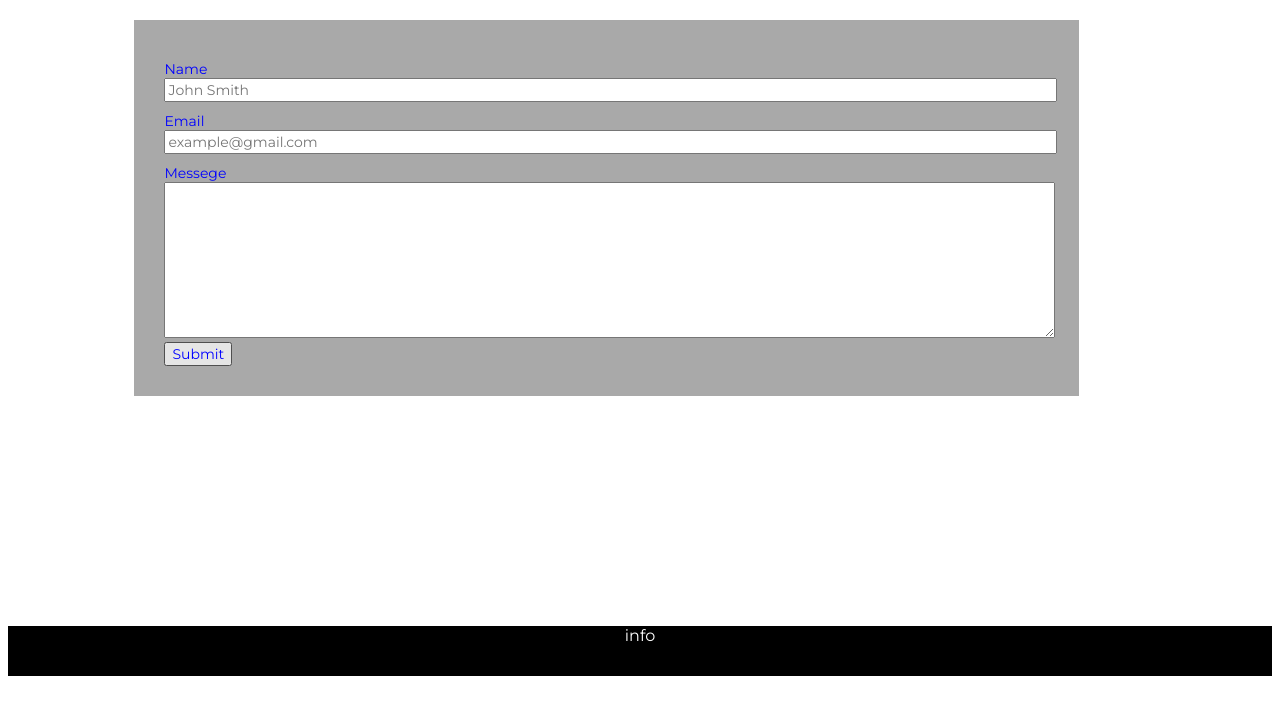
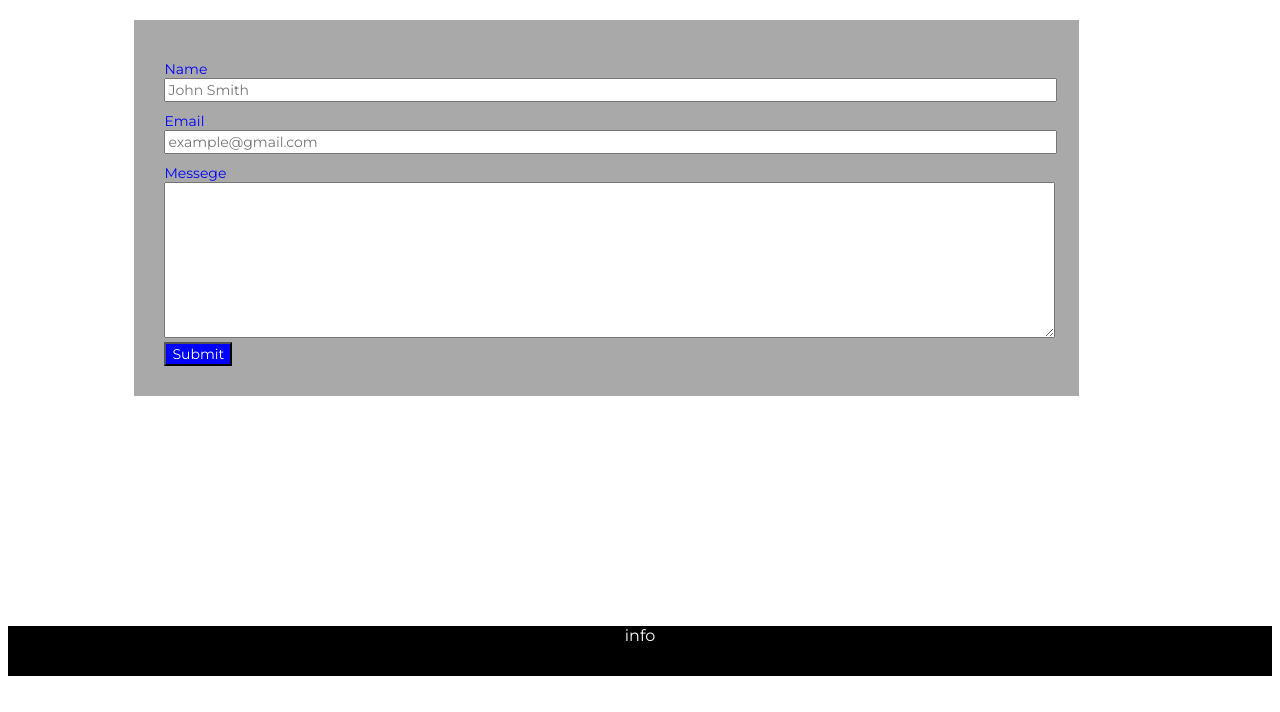
Before and after one commit to Mafaldavillazan/Basic-Portfolio, a plain HTML site: page contact.html in a window 1280 px wide. In both pictures the pointer is over the button "Submit". Shown: the part 88-800 px from the top of the page. Drawn offline with Linux system fonts and the light colour scheme.

Commit message:
Adding style to the button

```diff
--- a/assets/css/style.css
+++ b/assets/css/style.css
@@ -236,6 +236,11 @@ textarea{
     color: blue;
 }
 
+.button-style:hover{
+    background-color: blue;
+    color: white;
+}
+
 
 
 
```
